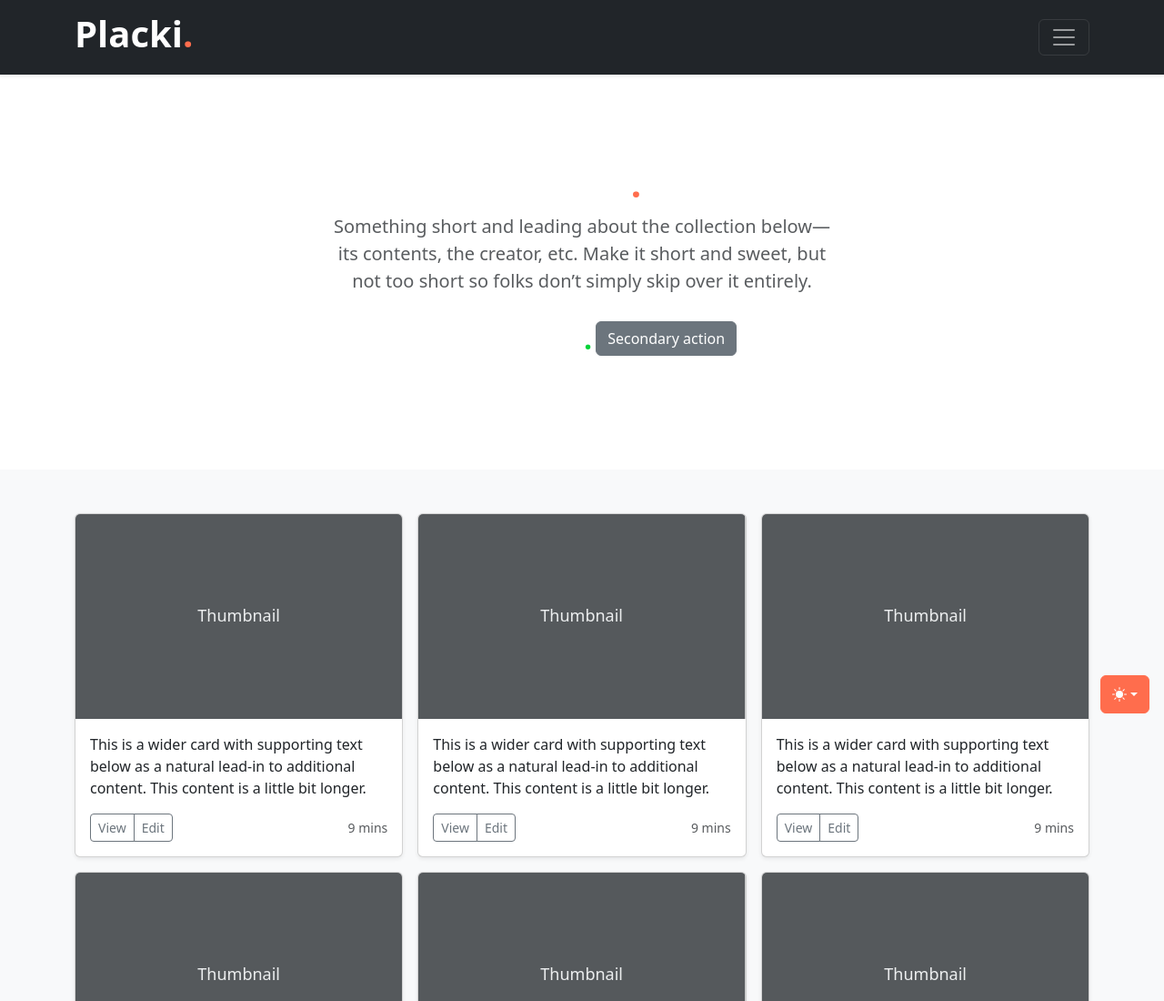
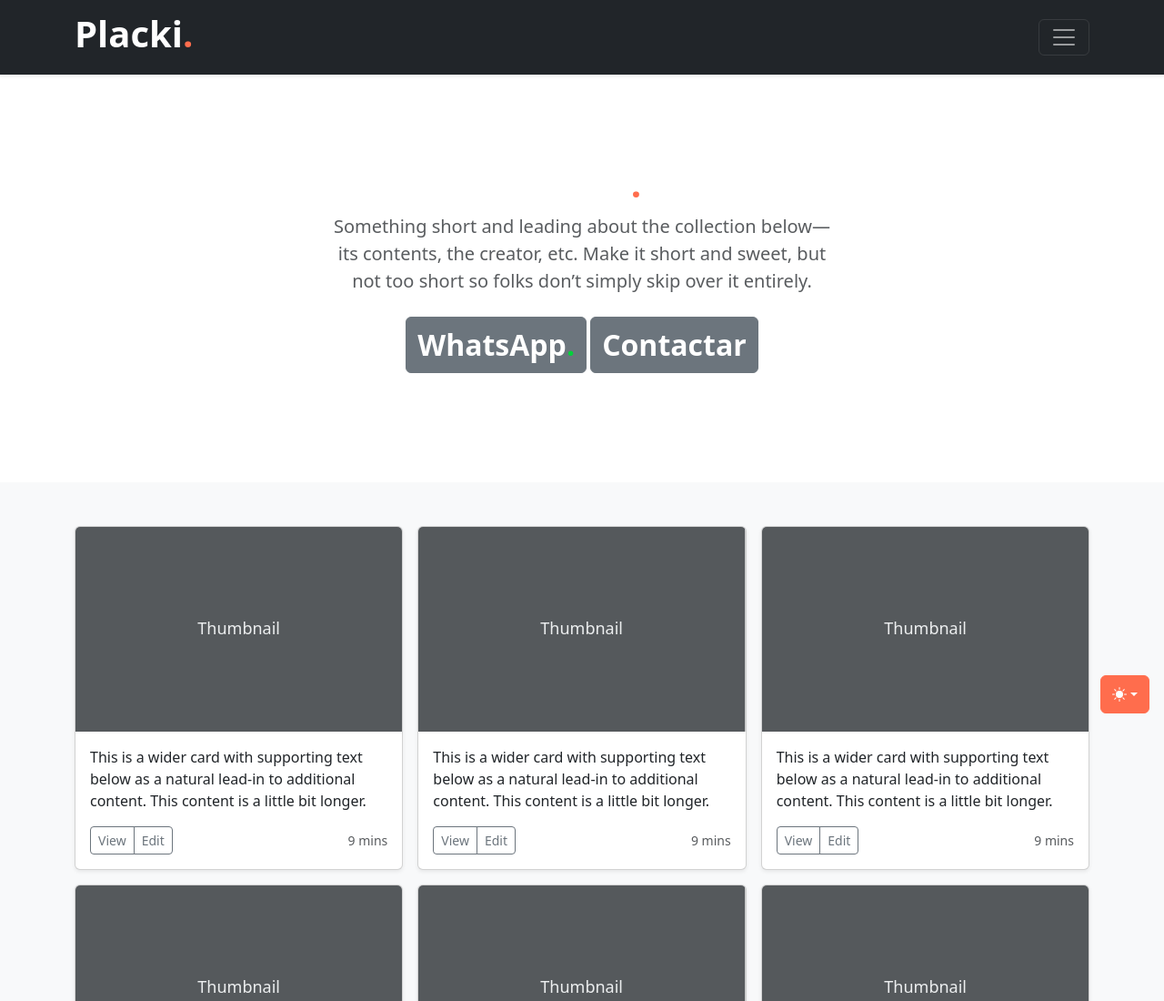
Before and after one commit to PlackiQr/Placki, a plain HTML site: page index.html in a window 1280 px wide. Shown: the top 1100 px of the page at 91% size. Drawn offline with Linux system fonts and the light colour scheme.

Commit message:
Update index.html

```diff
--- a/index.html
+++ b/index.html
@@ -11,7 +11,7 @@
     <link rel="canonical" href="https://getbootstrap.com/docs/5.3/examples/album/">
     <script src="assets/js/color-modes.js"></script>
     <link href="assets/dist/css/bootstrap.min.css" rel="stylesheet">
-    <link rel="shortcut icon" href="assets/brand/Untitled-design.ico">
+    <link rel="shortcut icon" href="assets/brand/Untitled-design-_1_.ico">
     <meta name="theme-color" content="#ff6d4d">
     <style>.bd-placeholder-img{font-size:1.125rem;text-anchor:middle;-webkit-user-select:none;-moz-user-select:none;user-select:none}@media (min-width: 768px){.bd-placeholder-img-lg{font-size:3.5rem}}.b-example-divider{width:100%;height:3rem;background-color:#0000001a;border:solid rgba(0,0,0,.15);border-width:1px 0;box-shadow:inset 0 .5em 1.5em #0000001a,inset 0 .125em .5em #00000026}.b-example-vr{flex-shrink:0;width:1.5rem;height:100vh}.bi{vertical-align:-.125em;fill:currentColor}.nav-scroller{position:relative;z-index:2;height:2.75rem;overflow-y:hidden}.nav-scroller .nav{display:flex;flex-wrap:nowrap;padding-bottom:1rem;margin-top:-1px;overflow-x:auto;text-align:center;white-space:nowrap;-webkit-overflow-scrolling:touch}.btn-bd-primary{--bd-violet-bg: #ff6d4d;--bd-violet-rgb: 112.520718, 44.062154, 249.437846;--bs-btn-font-weight: 600;--bs-btn-color: var(--bs-white);--bs-btn-bg: var(--bd-violet-bg);--bs-btn-border-color: var(--bd-violet-bg);--bs-btn-hover-color: var(--bs-white);--bs-btn-hover-bg: #6528e0;--bs-btn-hover-border-color: #6528e0;--bs-btn-focus-shadow-rgb: var(--bd-violet-rgb);--bs-btn-active-color: var(--bs-btn-hover-color);--bs-btn-active-bg: #5a23c8;--bs-btn-active-border-color: #5a23c8}.bd-mode-toggle{z-index:1500}.bd-mode-toggle .bi{width:1em;height:1em}.bd-mode-toggle .dropdown-menu .active .bi{display:block!important}
 </style>
@@ -94,12 +94,11 @@
 </h1>
 
                     <p class="lead text-body-secondary">Something short and leading about the collection below—its contents, the creator, etc. Make it short and sweet, but not too short so folks don’t simply skip over it entirely.</p>
-                    <p> <a href="#" class="btn my-2" style="background-color: transparent; border: none; padding: 0;">
-  <span style="font-weight: 800; font-size: 32px; color: white;">
-    WhatsApp
-    <span style="color: #00d33a;">.</span>
-  </span>
-</a> <a href="#" class="btn btn-secondary my-2">Secondary action</a> </p>
+                    <p> <a href="#" class="btn btn-secondary my-2" style="font-weight: 800; font-size: 32px;">
+  WhatsApp<span style="color: #00d33a;">.</span>
+</a> <a href="#" class="btn btn-secondary my-2" style="font-weight: 800; font-size: 32px;">
+  Contactar
+</a> </p>
                 </div>
             </div>
         </section>
```
